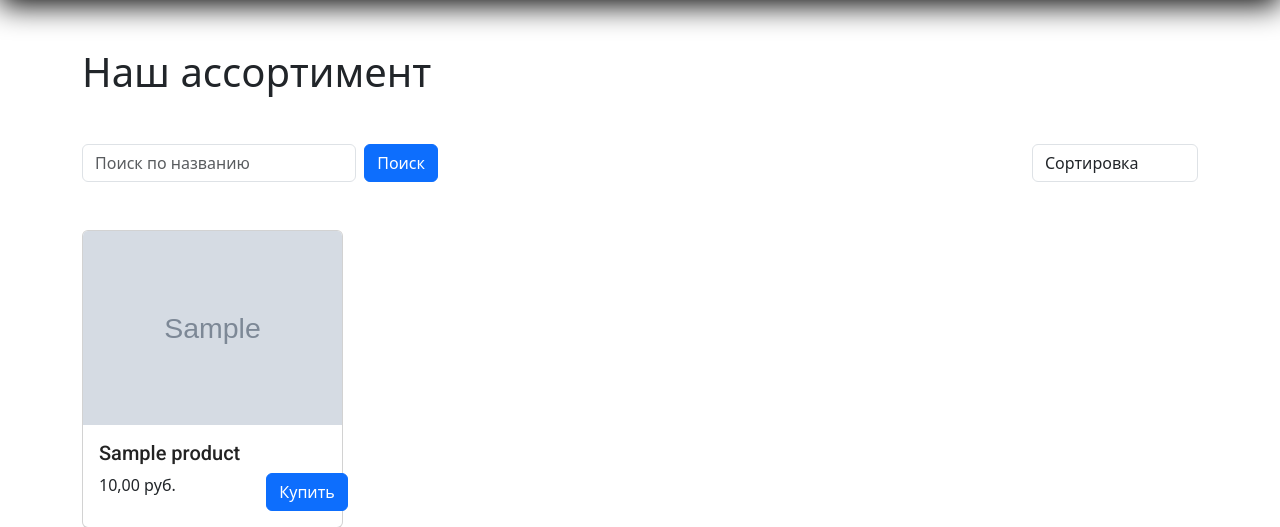
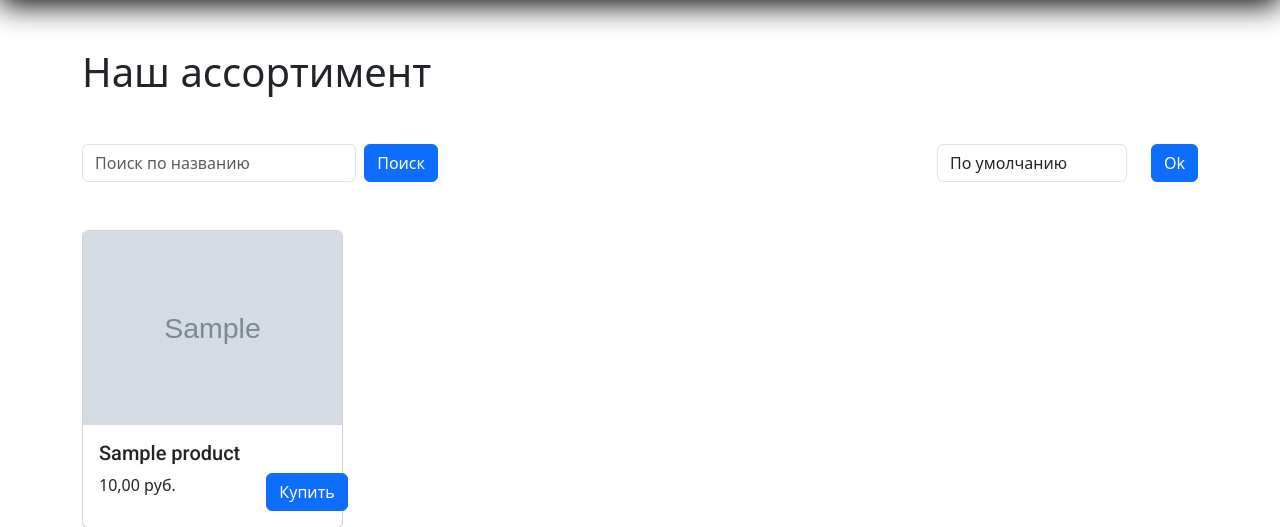
Before and after one commit to 1pestilent/webshop, a Django app: page /products/ in a window 1280 px wide. Shown: the part 76-603 px from the top of the page. Run offline with Django 4.2, Linux system fonts and the light colour scheme; tables that the repository leaves empty hold one stand-in row (values such as "Sample post"); grey boxes marked "Sample" are stand-in pictures; some libraries are stand-ins or nearby versions.

Commit message:
Добавлена сортировка товаров

```diff
--- a/bosfor/products/templates/products/products.html
+++ b/bosfor/products/templates/products/products.html
@@ -17,19 +17,24 @@
                         <button class="btn btn-primary" type="submit">Поиск</button>
                     </form>
                 </div>
-                <div class="col-6">
+                <div class="col-5">
 
                 </div>
-                <div class="col-2">
-                <!-- Меню сортировки -->
-                    <div class="form-group mr-3">
-                        <select class="form-control" id="sort">
-                        <option selected disabled>Сортировка</option>
-                        <option>Сначала новые</option>
-                        <option>Цена по возрастанию</option>
-                        <option>Цена по убыванию</option>
-                        </select>
-                    </div>
+                <div class="col-3">
+                    <!-- Меню сортировки -->
+                    <form class="row" action="{% if request.GET.q %} {% url "products:search" %}{% else %}{% url "products:index" %}{% endif %}" method="get">
+                        <div class="col">
+                            <select class="form-control" id="sort" name="order_by">
+                                <option selected disabled>Сортировка</option>
+                                <option value="default" {% if not request.GET.order_by or request.GET.order_by == 'default' %} selected {% endif %}>По умолчанию</option>
+                                <option value="price" {% if request.GET.order_by == 'price' %} selected {% endif %}>Цена по возрастанию</option>
+                                <option value="-price" {% if request.GET.order_by == '-price' %} selected {% endif %}>Цена по убыванию</option>
+                            </select>
+                        </div>
+                        <div class="col-auto">
+                            <button class="btn btn-primary" type="submit">Ok</button>
+                        </div>
+                    </form>
                 </div>
             </div>
             <div class="row mt-5">
--- a/bosfor/products/views.py
+++ b/bosfor/products/views.py
@@ -20,6 +20,7 @@ def index(request):
 
 def products(request, gender_id = None, category_id = None, page=1):
     search_query = request.GET.get('q', '')
+    order_by = request.GET.get('order_by', None)
 
     products = Product.objects.annotate(
     total_quantity=Sum(
@@ -96,6 +97,9 @@ def products(request, gender_id = None, category_id = None, page=1):
     if search_query:
         products = q_search(search_query)
 
+    if order_by and order_by!= "default":
+        products = products.order_by(order_by)
+
     per_page = 8
     paginator = Paginator(products, per_page)
     products_paginator = paginator.page(page)
```
